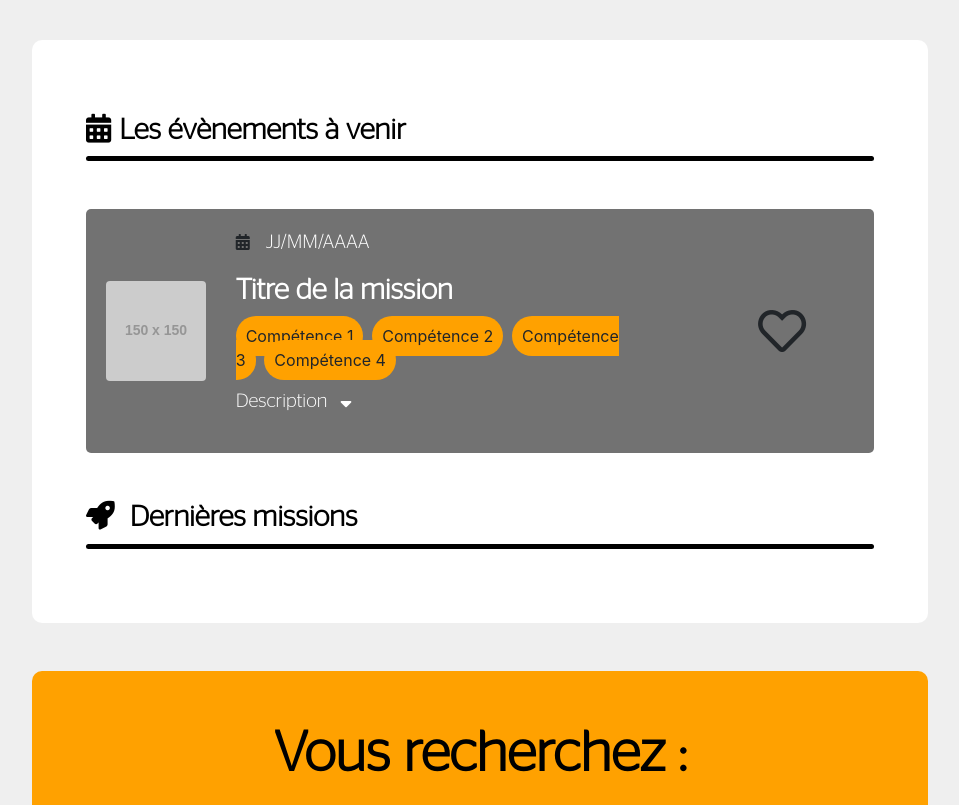
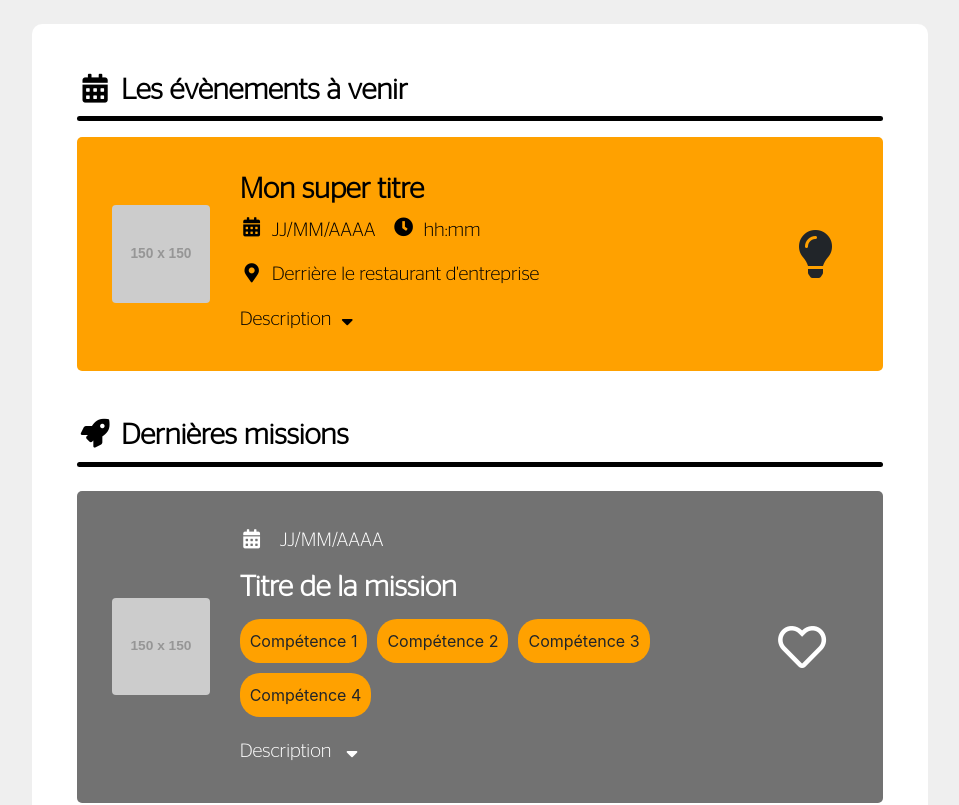
Before and after one commit to WildCodeSchool/toulouse-0918-js-mycontribution, a React (Create React App) app in the folder front/: page / in a window 1280 px wide. Shown: the part 900-1705 px from the top of the page, without its empty margins (160-1119 px from the left). Built offline with nearby package versions, Linux system fonts and the light colour scheme.

Commit message:
Création card event + card mission

```diff
--- a/front/src/components/Accueil.js
+++ b/front/src/components/Accueil.js
@@ -1,7 +1,7 @@
 import React, { Component } from 'react';
 import { Container, Row, Col } from 'reactstrap';
 import '../css/Accueil.scss';
-import { BigTitle, StyledContainer, Text, Subtitle, Line, Title, Competence, MissionCard } from '../data/styledComponents';
+import { BigTitle, StyledContainer, Text, Subtitle, Line, Title, Competence, MissionCard, EventCard } from '../data/styledComponents';
 import icons from '../data/icons';
 
 class Accueil extends Component {
@@ -24,7 +24,7 @@ class Accueil extends Component {
             {
               this.state.connexion ?
               `Bonjour ${this.state.profil} !`
-              : <StyledContainer className="bienvenue" orange>
+              : <StyledContainer id="welcome" orange>
                   <BigTitle>Bienvenue sur </BigTitle>
                   <BigTitle>My Contribution</BigTitle>
                 </StyledContainer>
@@ -41,7 +41,7 @@ class Accueil extends Component {
             <Container fluid>
               <Row className="d-flex justify-content-center">
                 <Col xs="11" sm="10" md="12" className="rounded">
-                  <Subtitle className="presentation mb-4">Qu’est-ce que My Contribution ?</Subtitle>
+                  <Subtitle id="presentation mb-4">Qu’est-ce que My Contribution ?</Subtitle>
                   <Text>Lorem ipsum dolor sit amet, consectetuer adipiscing elit, sed diam nonummy nibh euismod tincidunt ut laoreet dolore magna aliquam erat volutpat. Ut wisi enim ad minim veniam, quis nostrud exerci tation ullamcorper suscipit lobortis nisl ut aliquip ex ea commodo consequat. Duisautem vel eum iriure dolor in hendrerit in vulputate velit esse molestie consequat, vel illum dolore eu feugiat nulla facilisis at vero eros et ac-cumsan et iusto odio dignissim qui blandit.</Text>
                   <Text>Lorem ipsum dolor sit amet, consectetuer adipiscing elit, sed diam nonummy nibh euismod tincidunt ut laoreet dolore magna aliquam erat volutpat. Ut wisi enim ad minim veniam, quis nostrud exerci tation ullamcorper suscipit lobortis nisl ut aliquip ex ea commodo consequat. Duis</Text>
                 </Col>
@@ -50,57 +50,113 @@ class Accueil extends Component {
           </StyledContainer>
         }
 
-        <StyledContainer className="my-5">
-          <Container fluid>
+        <StyledContainer className="my-5" id="news">
+          <Container id="events">
             <Row className="d-flex justify-content-center">
-              <Col sm="12" className="actualite rounded py-4 px-4">
-                <div className="events">
-                  <div>
-                    <Subtitle><span className="fas fa-calendar-alt mr-2" />Les évènements à venir</Subtitle>
+              <Col sm="12" >
+                <Subtitle><span className="fas fa-calendar-alt fa-fw mr-2" />Les évènements à venir</Subtitle>
                 <Line />
-                  </div>
-                  <div>
-                    <MissionCard className="mt-5">
+              </Col>
+            </Row>
+
             <Row>
-                        <Col lg="2" className="d-flex align-items-center">
-                          <img src="https://dummyimage.com/150x150/000/fff" className="rounded img-fluid " />
+              <Col>
+                <EventCard className="mt-3">
+                  <Container>
+                    <Row>
+                      <Col xs="12" lg="2" className="d-flex align-items-center justify-content-center">
+                        <img src="https://dummyimage.com/150x150/000/fff" className="rounded img-fluid" />
                       </Col>
 
                       <Col>
-                          <div>
-                            <i className="fas fa-calendar-alt mr-3"></i>
-                            <Text white style={{display: 'inline-flex'}}>JJ/MM/AAAA</Text>
-                          </div>
+                        <Container fluid>
+                          <Row className="mt-3">
+                            <Subtitle>Mon super titre</Subtitle>
+                          </Row>
+                          <Row>
+                            <Col className="p-0">
+                              <Text style={{display: 'inline-flex'}} className="mr-3">
+                                <i className="fas fa-calendar-alt fa-fw mr-2"></i>
+                                JJ/MM/AAAA
+                              </Text>
+                              <Text style={{display: 'inline-flex'}}><i className="fas fa-clock fa-fw mr-2"></i>hh:mm</Text>
+                            </Col>
+                          </Row>
+                          <Row>
+                            <Col className="p-0">
+                              <Text><i className="fas fa-map-marker-alt fa-fw mr-2"/>Derrière le restaurant d'entreprise</Text>
+                            </Col>
+                          </Row>
+                          <Row>
+                            <Text>Description<i className="fas fa-sort-down fa-fw ml-1"></i></Text>
+                          </Row>
+                        </Container>
+                      </Col>
 
+                      <Col xs="12" lg="2" className="d-flex align-items-center justify-content-end mr-3">
+                        <i className="fas fa-lightbulb fa-3x"></i>
+                      </Col>
+                    </Row>
+                  </Container>
+                </EventCard>
+              </Col>
+            </Row>
+          </Container>
+
+          <Container id="missions" className="mt-5">
+            <Row>
+              <Col>
+                <Subtitle><span className="fas fa-rocket fa-fw mr-2"/>Dernières missions</Subtitle>
+                <Line/>
+              </Col>
+            </Row>
+
+            <Row className="mt-4">
+              <Col>
+                <MissionCard>
+                  <Container>
+                    <Row>
+                      <Col xs="12" lg="2" className="d-flex align-items-center justify-content-center">
+                        <img src="https://dummyimage.com/150x150/000/fff" className="rounded img-fluid"/>
+                      </Col>
+
+                      <Col className="mt-3">
+                        <Container fluid>
+                          <Row>
+                            <Text white>
+                              <i className="fas fa-calendar-alt fa-fw mr-3 icons"></i>
+                              JJ/MM/AAAA
+                            </Text>
+                          </Row>
+                          <Row>
+                            <Col className="p-0">
                               <Subtitle white>Titre de la mission</Subtitle>
-
-                          <div className="mt-3">
+                            </Col>
+                          </Row>
+                          <Row>
+                            <Col className="p-0">
                               <Competence>Compétence 1</Competence>
                               <Competence>Compétence 2</Competence>
                               <Competence>Compétence 3</Competence>
                               <Competence>Compétence 4</Competence>
-                          </div>
-
+                            </Col>
+                          </Row>
+                          <Row>
+                            <Col className="p-0">
                               <Text className="mt-3" white>
-                            Description <i className="fas fa-sort-down ml-2"></i>
+                                Description <i className="fas fa-sort-down fa-fw ml-1"></i>
                               </Text>
                             </Col>
+                          </Row>
+                        </Container>
+                      </Col>
 
-                        <Col lg="2" className="d-flex align-items-center justify-content-end mr-5">
-                          <i class="far fa-heart fa-3x"></i>
+                      <Col xs="12" lg="2" id="icon" className="d-flex align-items-center justify-content-end mr-3">
+                        <i className="far fa-heart fa-3x fa-fw" ></i>
                       </Col>
                     </Row>
+                  </Container>
                 </MissionCard>
-                  </div>
-
-                </div>
-
-                <div className="missions mt-5">
-                  <div>
-                    <Subtitle><span className="fas fa-rocket mr-2" /> Dernières missions</Subtitle>
-                    <Line />
-                  </div>
-                </div>
               </Col>
             </Row>
           </Container>
--- a/front/src/css/Accueil.scss
+++ b/front/src/css/Accueil.scss
@@ -8,11 +8,18 @@
 
 $font: "Continental Stag";
 
-.bienvenue {
+#welcome {
   text-align: center;
 }
 
-.presentation {
+#presentation {
   text-align: center;
-  font-family: $font;
 }
+
+#news{
+  #missions{
+    #icon{
+      color: white;
+    }
+  }
+}
--- a/front/src/data/styledComponents.js
+++ b/front/src/data/styledComponents.js
@@ -59,6 +59,8 @@ export const Competence = styled.span`
     padding: 10px;
     border-radius: 20px;
     margin-right: 2%;
+    display: inline-flex;
+    margin: 5px 10px 5px 0px;
 `
 
 export const InitiativeCard = styled.div`
@@ -66,3 +68,8 @@ export const InitiativeCard = styled.div`
     border-radius: 5px;
     padding: 20px;
 `
+export const EventCard = styled.div`
+    background: #ffa100;
+    border-radius: 5px;
+    padding: 20px;
+`
```
Also changed, not shown: front/src/css/basics.scss (+0 -8 lines). Lines whose indentation alone changed are shown as unchanged.
